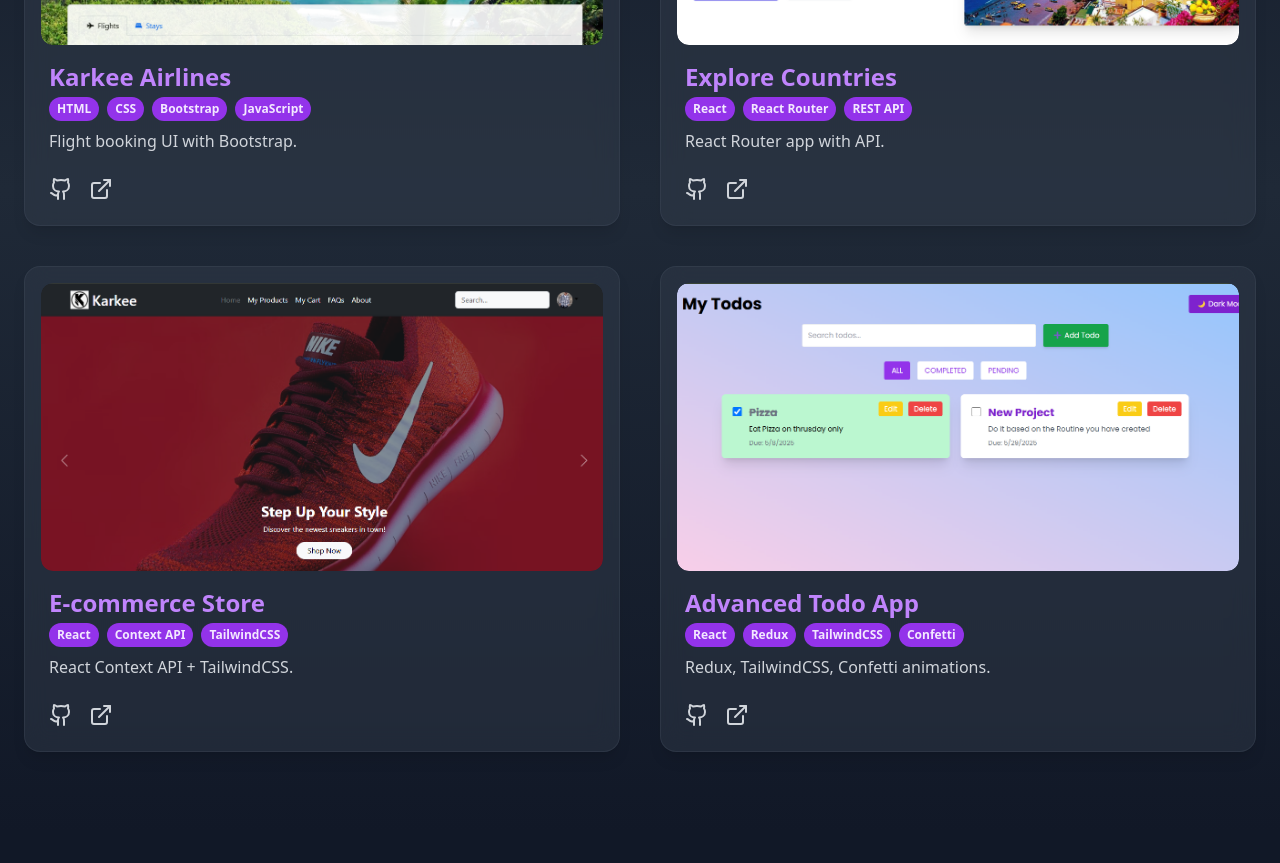
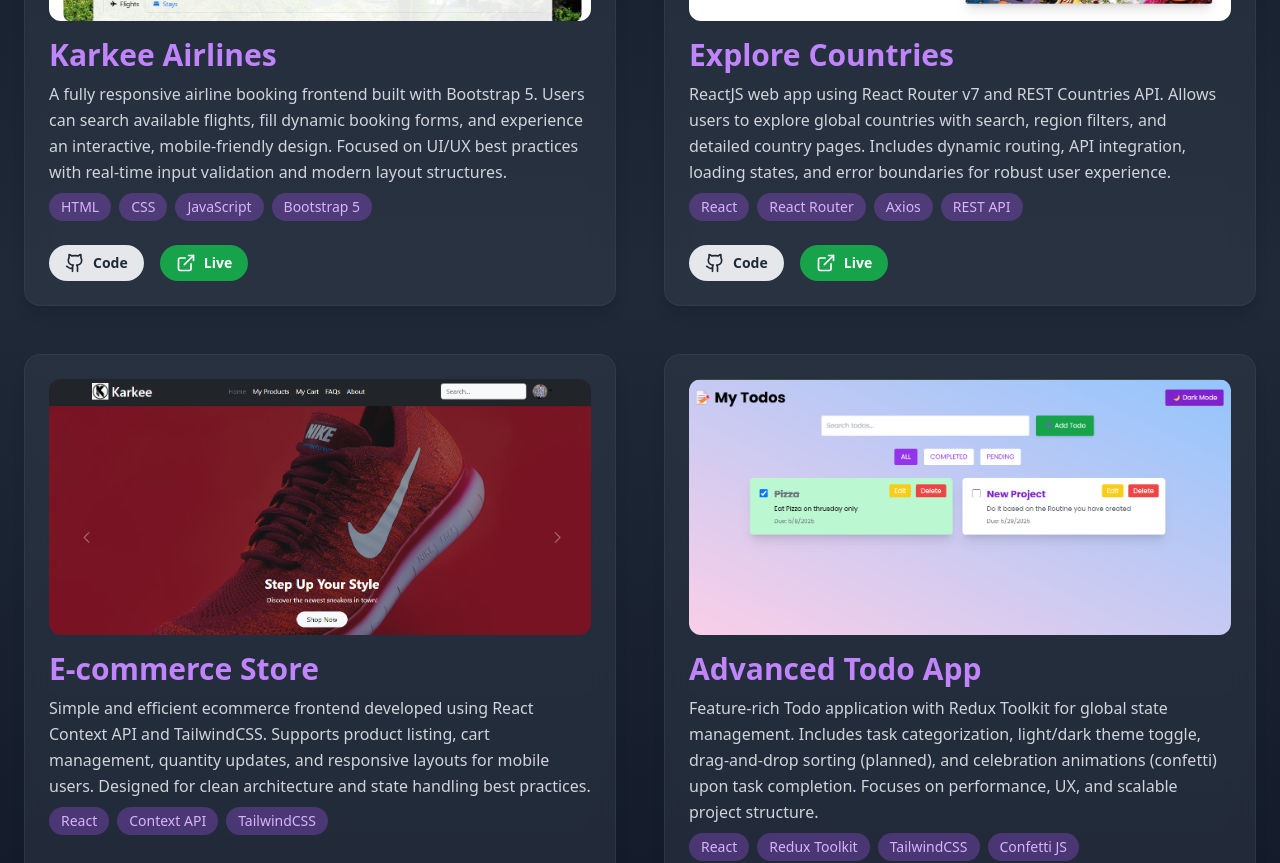
Before and after one commit to karkeeg/MyPortfolio, a React (Create React App) app: page / in a window 1280 px wide. Shown: the part 2880-3743 px from the top of the page. Built offline with nearby package versions, Linux system fonts and the light colour scheme.

Commit message:
New design

```diff
--- a/src/components/Projects.jsx
+++ b/src/components/Projects.jsx
@@ -8,35 +8,39 @@ import todoapp from "../assets/project/myTodo.png";
 const projects = [
   {
     title: "Karkee Airlines",
-    description: "Flight booking UI with Bootstrap.",
+    description:
+      "A fully responsive airline booking frontend built with Bootstrap 5. Users can search available flights, fill dynamic booking forms, and experience an interactive, mobile-friendly design. Focused on UI/UX best practices with real-time input validation and modern layout structures.",
     image: airline,
-    github: "https://github.com/your-username/karkee-airlines",
-    live: "https://karkee-airlines-demo.vercel.app",
-    technologies: ["HTML", "CSS", "Bootstrap", "JavaScript"],
+    github: "https://github.com/karkeeg/KarkeeAirlines",
+    live: "https://karkeairline.netlify.app/",
+    technologies: ["HTML", "CSS", "JavaScript", "Bootstrap 5"],
   },
   {
     title: "Explore Countries",
-    description: "React Router app with API.",
+    description:
+      "ReactJS web app using React Router v7 and REST Countries API. Allows users to explore global countries with search, region filters, and detailed country pages. Includes dynamic routing, API integration, loading states, and error boundaries for robust user experience.",
     image: countries,
-    github: "https://github.com/your-username/explore-countries",
-    live: "https://explore-countries-demo.vercel.app",
-    technologies: ["React", "React Router", "REST API"],
+    github: "https://github.com/karkeeg/ReactRouting-RR7",
+    live: "https://explorewithbibek.vercel.app/",
+    technologies: ["React", "React Router", "Axios", "REST API"],
   },
   {
     title: "E-commerce Store",
-    description: "React Context API + TailwindCSS.",
+    description:
+      "Simple and efficient ecommerce frontend developed using React Context API and TailwindCSS. Supports product listing, cart management, quantity updates, and responsive layouts for mobile users. Designed for clean architecture and state handling best practices.",
     image: ecommerce,
-    github: "https://github.com/your-username/ecommerce-store",
-    live: "https://ecommerce-store-demo.vercel.app",
+    github: "https://github.com/karkeeg/E-commercebykarkee",
+    live: "https://e-commercebykarkee.vercel.app/",
     technologies: ["React", "Context API", "TailwindCSS"],
   },
   {
     title: "Advanced Todo App",
-    description: "Redux, TailwindCSS, Confetti animations.",
+    description:
+      "Feature-rich Todo application with Redux Toolkit for global state management. Includes task categorization, light/dark theme toggle, drag-and-drop sorting (planned), and celebration animations (confetti) upon task completion. Focuses on performance, UX, and scalable project structure.",
     image: todoapp,
-    github: "https://github.com/your-username/advanced-todo-app",
-    live: "https://advanced-todo-app-demo.vercel.app",
-    technologies: ["React", "Redux", "TailwindCSS", "Confetti"],
+    github: "https://github.com/karkeeg/TODO-Application",
+    live: "https://karkeetodo.netlify.app/",
+    technologies: ["React", "Redux Toolkit", "TailwindCSS", "Confetti JS"],
   },
 ];
 
@@ -49,7 +53,7 @@ const Projects = () => {
       <h2 className="text-5xl font-extrabold text-center mb-16 text-gray-800 dark:text-white">
         My Projects
       </h2>
-      <div className="grid grid-cols-1 md:grid-cols-2 gap-10 max-w-7xl mx-auto px-6">
+      <div className="grid grid-cols-1 md:grid-cols-2 gap-12 max-w-7xl mx-auto px-6">
         {projects.map((project, index) => (
           <motion.div
             key={index}
@@ -57,50 +61,53 @@ const Projects = () => {
             whileInView={{ opacity: 1, y: 0 }}
             viewport={{ once: true }}
             transition={{ duration: 0.6, delay: index * 0.2 }}
-            className="bg-white/40 dark:bg-gray-700/40 backdrop-blur-md p-4 rounded-2xl shadow-lg hover:shadow-purple-400/30 dark:hover:shadow-purple-300/30 transition-all cursor-pointer border border-white/30 dark:border-gray-600/30 flex flex-col space-y-4"
+            className="bg-white/40 dark:bg-gray-700/40 backdrop-blur-md p-6 rounded-2xl shadow-lg transition-all cursor-pointer border border-white/30 dark:border-gray-600/30 flex flex-col space-y-4"
           >
-            <div className="overflow-hidden rounded-xl">
-              <motion.img
-                src={project.image}
-                alt={project.title}
-                className="h-72 w-full object-cover rounded-xl transform transition-transform duration-500 hover:scale-105"
-              />
-            </div>
-            <div className="flex-1 px-2">
-              <h3 className="text-2xl font-bold text-purple-700 dark:text-purple-400 mb-1">
+            <img
+              src={project.image}
+              alt={project.title}
+              className="rounded-xl object-cover h-64 w-full"
+            />
+            <div className="flex-1">
+              <h3 className="text-3xl font-bold text-purple-700 dark:text-purple-400 mb-2">
                 {project.title}
               </h3>
+              <p className="text-gray-700 dark:text-gray-300 text-base mb-2 leading-relaxed">
+                {project.description}
+              </p>
+
               {/* Technologies Used */}
               <div className="flex flex-wrap gap-2 mb-2">
-                {project.technologies.map((tech, techIndex) => (
+                {project.technologies.map((tech, idx) => (
                   <span
-                    key={techIndex}
-                    className="bg-purple-200 dark:bg-purple-600 text-purple-800 dark:text-purple-100 text-xs font-semibold px-2 py-1 rounded-full"
+                    key={idx}
+                    className="bg-purple-200 dark:bg-purple-500/30 text-purple-700 dark:text-purple-300 px-3 py-1 rounded-full text-sm font-medium"
                   >
                     {tech}
                   </span>
                 ))}
               </div>
-              <p className="text-gray-700 dark:text-gray-300 text-base mb-2">
-                {project.description}
-              </p>
             </div>
-            <div className="flex items-center space-x-4 px-2 pb-2">
+
+            {/* Github + Live Links */}
+            <div className="flex gap-4">
               <a
                 href={project.github}
                 target="_blank"
                 rel="noopener noreferrer"
-                className="text-gray-700 dark:text-gray-300 hover:text-purple-500 dark:hover:text-purple-400 transition"
+                className="flex items-center gap-2 bg-gray-800 text-white dark:bg-gray-200 dark:text-gray-800 px-4 py-2 rounded-full text-sm font-semibold hover:bg-purple-600 dark:hover:bg-purple-400 transition"
               >
-                <Github size={24} />
+                <Github size={20} />
+                Code
               </a>
               <a
                 href={project.live}
                 target="_blank"
                 rel="noopener noreferrer"
-                className="text-gray-700 dark:text-gray-300 hover:text-green-500 dark:hover:text-green-400 transition"
+                className="flex items-center gap-2 bg-green-600 text-white px-4 py-2 rounded-full text-sm font-semibold hover:bg-green-700 transition"
               >
-                <ExternalLink size={24} />
+                <ExternalLink size={20} />
+                Live
               </a>
             </div>
           </motion.div>
```
